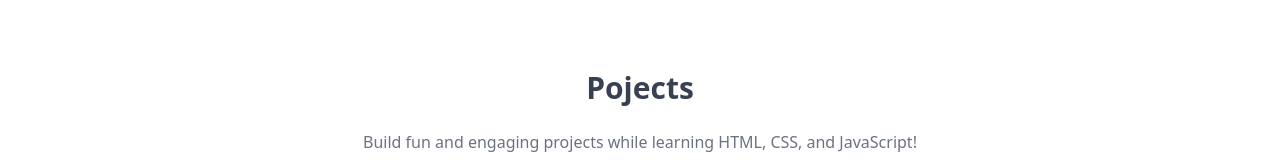
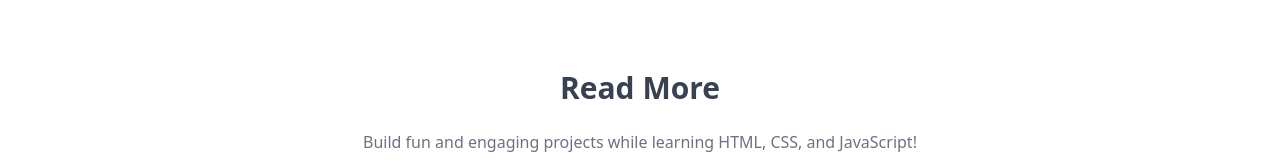
Before and after one commit to Mavine1/blog1, a React (Vite) app in the folder client/: page /projects in a window 1280 px wide. Shown: the part 193-353 px from the top of the page. Built offline with nearby package versions, Linux system fonts and the light colour scheme; no server answers.

Commit message:
lesson thy highest declared wrote

```diff
--- a/client/src/pages/PostPage.jsx
+++ b/client/src/pages/PostPage.jsx
@@ -37,18 +37,18 @@
   }, [postSlug]);
 
   useEffect(() => {
-    try {
-      const fetchRecentPosts = async () => {
+    const fetchRecentPosts = async () => {
+      try {
         const res = await fetch(`/api/post/getposts?limit=3`);
         const data = await res.json();
         if (res.ok) {
           setRecentPosts(data.posts);
         }
-      };
-      fetchRecentPosts();
-    } catch (error) {
-      console.log(error.message);
-    }
+      } catch (error) {
+        console.log(error.message);
+      }
+    };
+    fetchRecentPosts();
   }, []);
 
   if (loading)
--- a/client/src/pages/Projects.jsx
+++ b/client/src/pages/Projects.jsx
@@ -3,7 +3,7 @@
 export default function Projects() {
   return (
     <div className='min-h-screen max-w-2xl mx-auto flex justify-center items-center flex-col gap-6 p-3'>
-      <h1 className='text-3xl font-semibold'>Pojects</h1>
+      <h1 className='text-3xl font-semibold'>Read More</h1>
       <p className='text-md text-gray-500'>Build fun and engaging projects while learning HTML, CSS, and JavaScript!</p>
       <CallToAction />
     </div>
```
